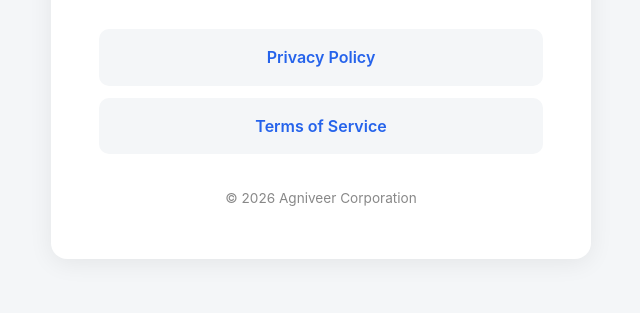
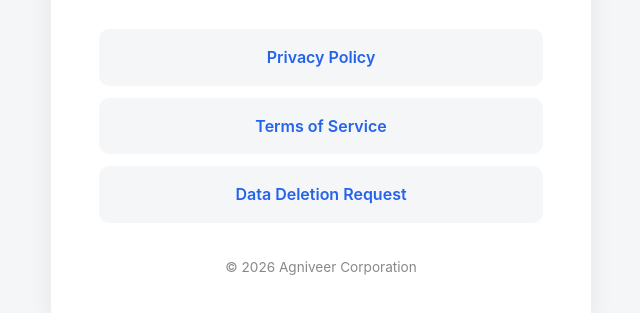
Before and after one commit to sahilsulakh/dashpods-legal, a plain HTML site: page index.html in a window 1280 px wide. Shown: the part 213-526 px from the top of the page, without its empty margins (319-959 px from the left). Drawn offline with Linux system fonts and the light colour scheme.

Commit message:
Add Data Deletion Request link to footer

```diff
--- a/index.html
+++ b/index.html
@@ -27,6 +27,7 @@
 <ul class="links">
 <li><a href="privacy-policy.html">Privacy Policy</a></li>
 <li><a href="terms-of-service.html">Terms of Service</a></li>
+<li><a href="data-deletion.html">Data Deletion Request</a></li>
 </ul>
 
 <footer>&copy; 2026 Agniveer Corporation</footer>
```
